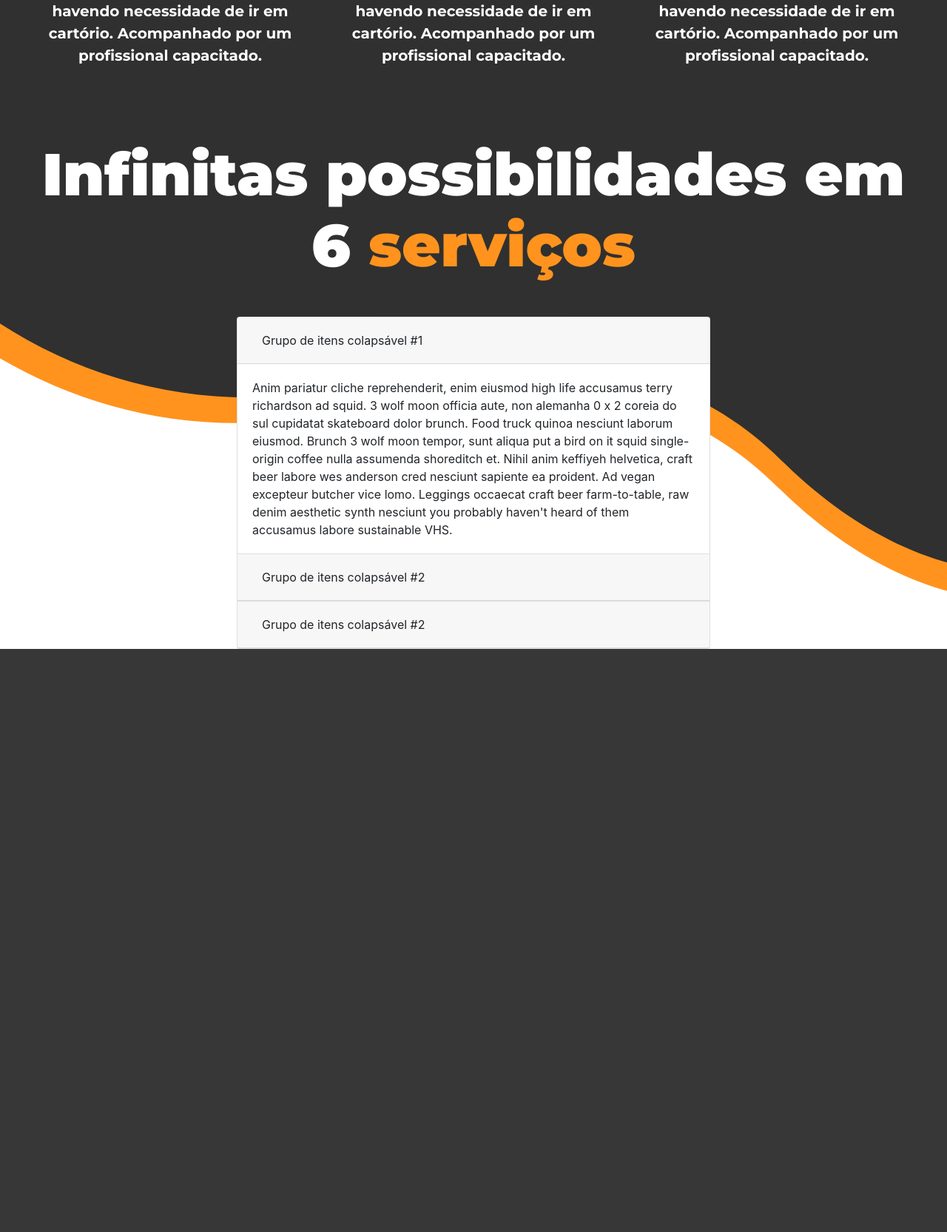
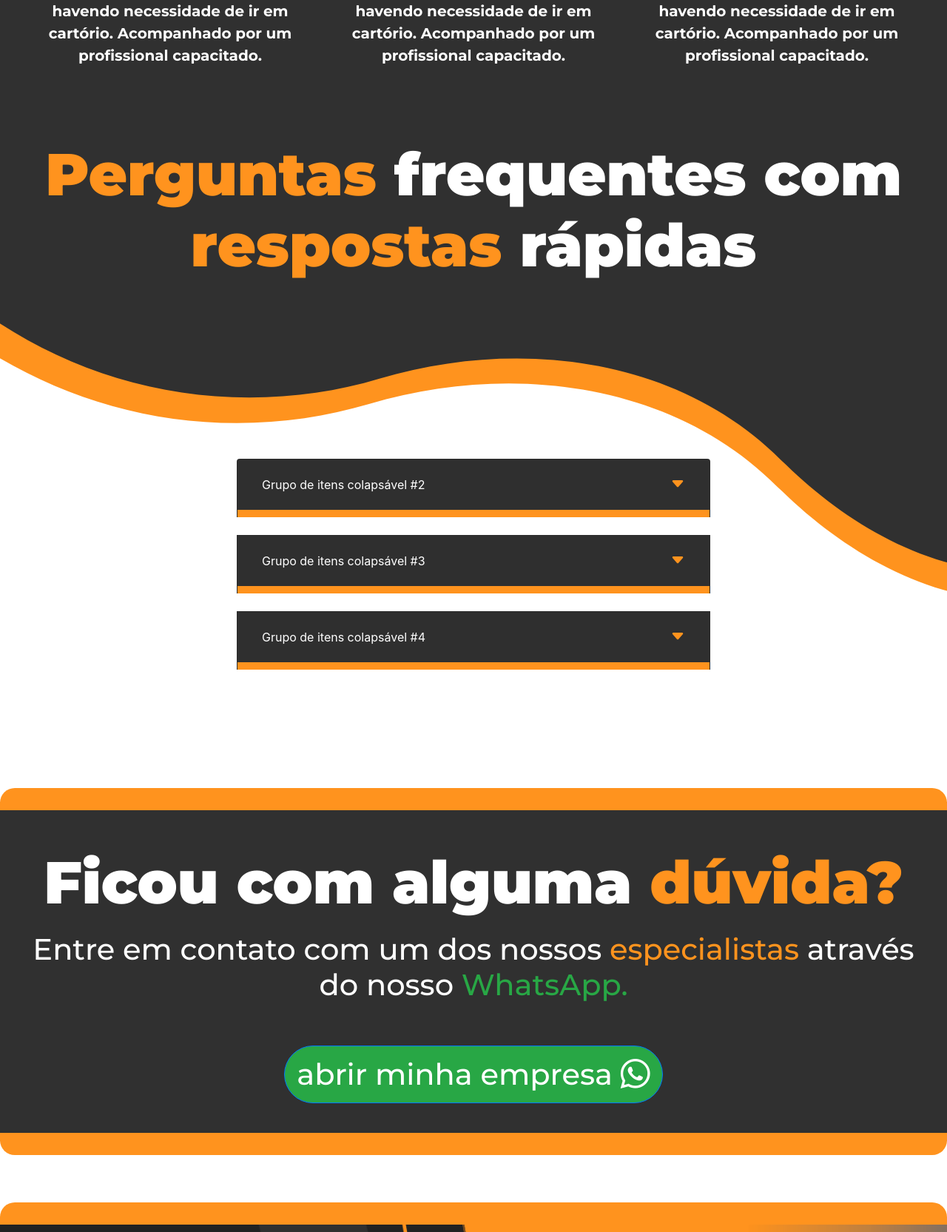
Before and after one commit to jeankorla/Site-Spolaor-Contabilidade, a PHP site: page / in a window 1280 px wide. Shown: the part 4835-6500 px from the top of the page at 74% size. Before the commit the page ends 5712 px from the top, so only its background shows below. Run offline with PHP 8.4, Linux system fonts and the light colour scheme.

Commit message:
collapse bootstrap com perguntas frequentes feito.

```diff
--- a/index.html
+++ b/index.html
@@ -246,45 +246,27 @@
     <br>
     <br>
 </div>
-    <h1>Infinitas possibilidades em 6 <span class="Laranja">serviços</span></h1>
+    <h1><span class="Laranja">Perguntas</span> frequentes
+      com <span class="Laranja">respostas</span> rápidas</h1>
     </div>
 
       <div class="fundo2">
+        <div class="accordion card_todo" id="accordionExample">
 
-      <div class="accordion" id="accordionExample">
-        <div class="card jean" data-toggle="collapse" data-target="#collapseOne" aria-expanded="true" aria-controls="collapseOne">
-          <div class="card-header" id="headingOne">
+          <!--  -->
+
+          <div class="card card_row" data-toggle="collapse" data-target="#collapseTwo" aria-expanded="false" aria-controls="collapseTwo">
+            <div class="card-header" id="headingTwo" style="border-bottom: #FF931E solid 10px;">
               <h5 class="mb-0">
-              <div class="btn" type="button">
-                Grupo de itens colapsável #1
-              </div>
-            </h5>
-          </div>
-
-          <div id="collapseOne" class="collapse show" aria-labelledby="headingOne" data-parent="#accordionExample">
-            <div class="card-body">
-              Anim pariatur cliche reprehenderit, enim eiusmod high life accusamus terry richardson ad squid. 3 wolf moon
-               officia aute, non alemanha 0 x 2 coreia do sul cupidatat skateboard dolor brunch. Food truck
-                quinoa nesciunt laborum eiusmod. Brunch 3 wolf moon tempor, sunt aliqua put a bird on it
-                 squid single-origin coffee nulla assumenda shoreditch et. Nihil anim keffiyeh helvetica,
-                  craft beer labore wes anderson cred nesciunt sapiente ea proident. Ad vegan excepteur
-                   butcher vice lomo. Leggings occaecat craft beer farm-to-table, raw denim aesthetic synth
-                   nesciunt you probably haven't heard of them accusamus labore sustainable VHS.
-            </div>
-          </div>
-        </div>
-
-        <div class="card jean" data-toggle="collapse" data-target="#collapseTwo" aria-expanded="false" aria-controls="collapseTwo">
-          <div class="card-header" id="headingTwo">
-            <h5 class="mb-0">
-              <div class="btn collapsed" type="button">
+                <div class="btn collapsed icon_center" type="button">
                   Grupo de itens colapsável #2
+                  <i class="bi bi-caret-down-fill seta_baixo"></i>
                 </div>
               </h5>
             </div>
 
             <div id="collapseTwo" class="collapse" aria-labelledby="headingTwo" data-parent="#accordionExample">
-            <div class="card-body">
+              <div class="card-body card_info">
                 Anim pariatur cliche reprehenderit, enim eiusmod high life accusamus terry richardson ad squid.
                 3 wolf moon officia aute, non cupidatat skateboard dolor brunch. Food truck quinoa nesciunt
                 laborum eiusmod. Brunch 3 wolf moon tempor, sunt aliqua put a bird on it squid single-origin
@@ -296,18 +278,21 @@
             </div>
           </div>
 
-        <!-- adicione o atributo "data-toggle" e o valor "collapse" ao elemento pai da div com a classe "card-body" -->
-        <div class="card jean" data-toggle="collapse" data-target="#collapseTwo" aria-expanded="false" aria-controls="collapseTwo">
-          <div class="card-header" id="headingTwo">
+          <br>
+
+          <!--  -->
+          <div class="card card_row" data-toggle="collapse" data-target="#collapseThree" aria-expanded="false" aria-controls="collapseThree">
+            <div class="card-header" id="headingThree" style="border-bottom: #FF931E solid 10px;">
               <h5 class="mb-0">
-              <div class="btn collapsed" type="button">
-                Grupo de itens colapsável #2
+                <div class="btn collapsed icon_center" type="button">
+                  Grupo de itens colapsável #3
+                  <i class="bi bi-caret-down-fill seta_baixo"></i>
                 </div>
               </h5>
             </div>
 
-          <div id="collapseTwo" class="collapse" aria-labelledby="headingTwo" data-parent="#accordionExample">
-            <div class="card-body">
+            <div id="collapseThree" class="collapse" aria-labelledby="headingThree" data-parent="#accordionExample">
+              <div class="card-body card_info">
                 Anim pariatur cliche reprehenderit, enim eiusmod high life accusamus terry richardson ad squid.
                 3 wolf moon officia aute, non cupidatat skateboard dolor brunch. Food truck quinoa nesciunt
                 laborum eiusmod. Brunch 3 wolf moon tempor, sunt aliqua put a bird on it squid single-origin
@@ -317,6 +302,60 @@
                     heard of them accusamus labore sustainable VHS.
               </div>
             </div>
+          </div>
+
+          <br>
+            <!--  -->
+            <div class="card card_row" data-toggle="collapse" data-target="#collapseFour" aria-expanded="false" aria-controls="collapseFour">
+              <div class="card-header" id="headingFour" style="border-bottom: #FF931E solid 10px;">
+                <h5 class="mb-0">
+                  <div class="btn collapsed icon_center" type="button">
+                    Grupo de itens colapsável #4
+                    <i class="bi bi-caret-down-fill seta_baixo"></i>
+                  </div>
+                </h5>
+              </div>
+
+              <div id="collapseFour" class="collapse" aria-labelledby="headingThree" data-parent="#accordionExample">
+                <div class="card-body card_info">
+                  Anim pariatur cliche reprehenderit, enim eiusmod high life accusamus terry richardson ad squid.
+                  3 wolf moon officia aute, non cupidatat skateboard dolor brunch. Food truck quinoa nesciunt
+                  laborum eiusmod. Brunch 3 wolf moon tempor, sunt aliqua put a bird on it squid single-origin
+                    coffee nulla assumenda shoreditch et. Nihil anim keffiyeh helvetica, craft beer labore wes
+                    anderson cred nesciunt sapiente ea proident. Ad vegan excepteur butcher vice lomo. Leggings
+                    occaecat craft beer farm-to-table, raw denim aesthetic synth nesciunt you probably haven't
+                      heard of them accusamus labore sustainable VHS.
+                </div>
+              </div>
+            </div>
+            <br>
+            <br>
+
+
+
+  <br>
+  <br>
+  <div class="quadrado" style="border-radius: 20px !important; margin-top: 5%; position: relative;">
+    <h1>Ficou com alguma <span class="Laranja">dúvida?</span></h1>
+    <h3 style="color: #fff;">Entre em contato com um dos nossos <span class="Laranja">especialistas</span>
+       através do nosso <span style="color: #28a745"> WhatsApp.</span></h2>
+        <button class="btn btn-primary btn-lg" id="botao_wpp">abrir minha empresa
+          <i class="bi bi-whatsapp wpp"></i>
+        </button>
+  </div>
+
+
+
+  <div style="position: relative; margin-top: 5%;">
+  <img src="img\contabilidade_laranja.png" class="img-fluid" alt="Imagem responsiva"
+   style="width: 100%;border-top: 30px solid #FF931E; border-bottom: 30px solid #FF931E; border-radius: 20px !important;"
+   usemap="#imagemmap">
+
+  <map name="imagemmap">
+    <area shape="rect" coords="0,0,50,50" onclick="minhaFuncao()">
+  </map>
+  </div>
+
 </div>
 </div>
 </div>
@@ -331,6 +370,7 @@
 
 
   </div>
+
 
 
 
--- a/style.css
+++ b/style.css
@@ -20,6 +20,14 @@ h2 {
     color: #303030;
     text-align: center;
     font-size: 70px;
+    padding-top: 10px;
+}
+h3{
+    font-family: 'Montserrat', sans-serif;
+    font-weight: 500;
+    color: #fff;
+    text-align: center;
+    font-size: 40px;
     padding-top: 10px;
 }
 .p_cinza{
@@ -156,6 +164,18 @@ i{
     background-color: #024A7F;
     margin-top: 50px;
 }
+#botao_wpp{
+    font-family: 'Montserrat', sans-serif;
+    font-weight: 500;
+    font-size: 40px;
+    border-radius:  40px 40px 40px;
+    background-color: #28a745;
+    margin-top: 50px;
+}
+.wpp{
+    font-size: 40px;
+    color: #fff;
+}
 .botao_1, .botao_2{
     font-family: 'Montserrat', sans-serif;
     font-weight: 500;
@@ -196,11 +216,30 @@ i{
 .rowdivs:hover #texto_row:hover ~ i {
     color: #FF931E;
 }
-.jean{
+.card_todo{
+    position: absolute;
+    width: 100%;
+    margin-top: 15%;
+}
+.card_row{
    margin-left: 25%;
    margin-right: 25%;
+   background-color: #303030;
+   color: #fff;
 }
-
+.card_info{
+    background-color: #FF931E;
+    color: #303030;
+}
+.seta_baixo{
+    font-size: 20px;
+}
+.icon_center{
+    display: flex;
+    justify-content: space-between;
+    align-items: center;
+    width: 100%;
+}
 
 @media (max-width: 767px) {
     h1, h2 {
```
Also changed, not shown: img/CONTABILIDADE_Laranja.png (added), img/stars.png (deleted). Lines whose indentation alone changed are shown as unchanged.
